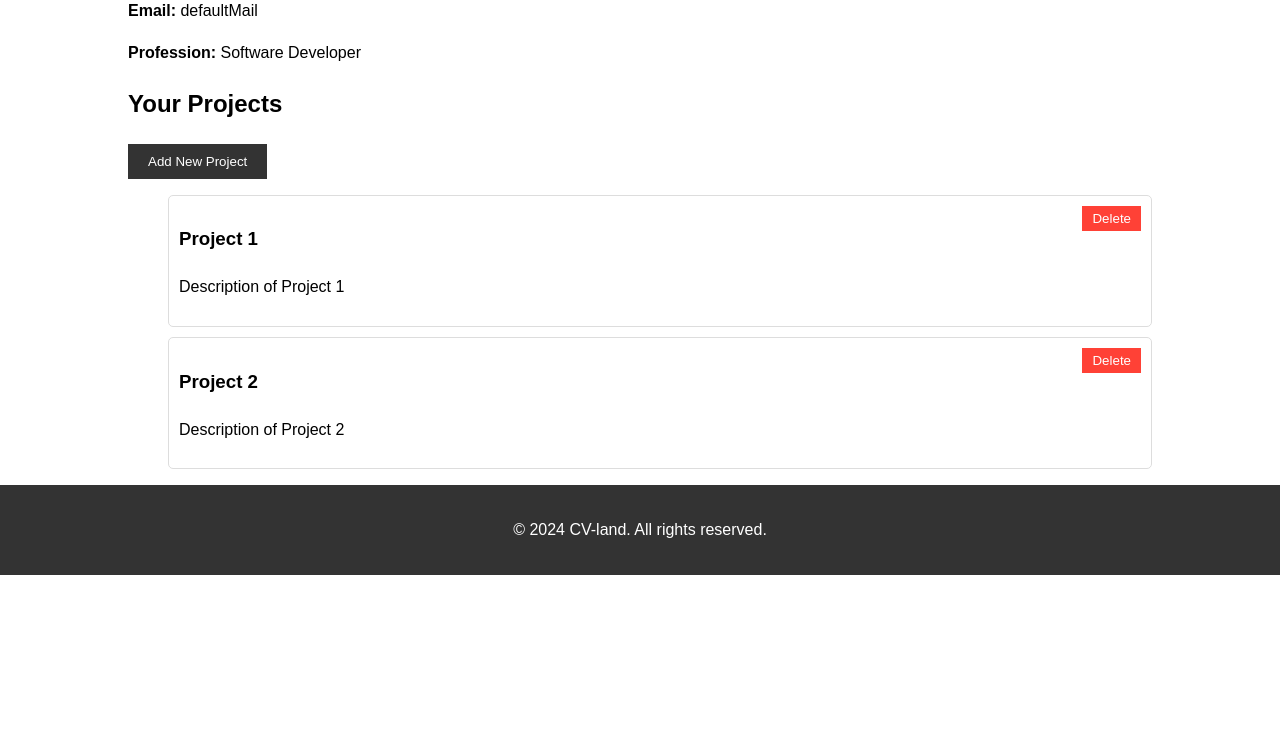
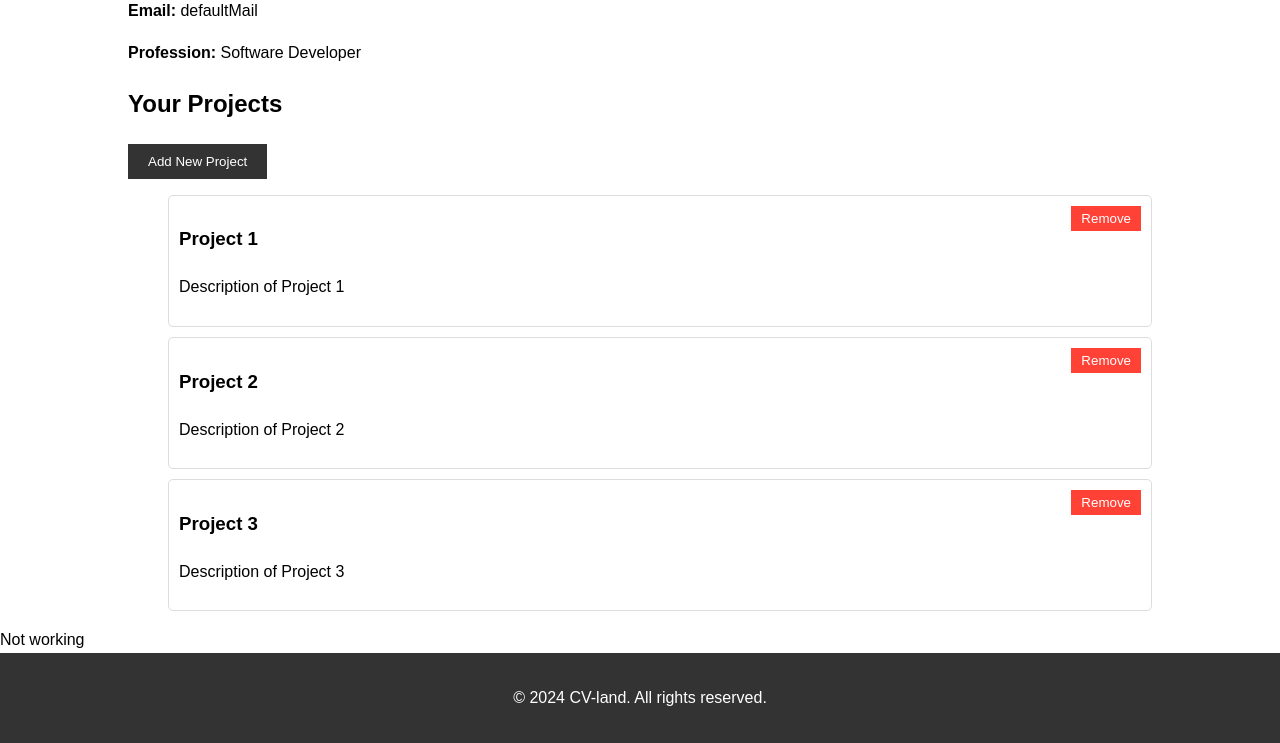
Before and after one commit to H1ld/TP_PHP, a PHP site: page /pages/profile.php in a window 1280 px wide. Shown: the part 319-1062 px from the top of the page. Before the commit the page ends 894 px from the top, so only its background shows below. Run offline with PHP 8.4, Linux system fonts and the light colour scheme.

Commit message:
created forms to add and remove projects

```diff
--- /dev/null
+++ b/app/public/data/object.php
@@ -0,0 +1,37 @@
+<?php
+session_start();
+
+class Project {
+  // Properties
+  public $name;
+  public $description;
+
+  function __construct($name, $description) {
+    $this->name = $name;
+    $this->description = $description;
+  }
+
+  // Methods
+  function set_name($name) {
+    $this->name = $name;
+  }
+  function get_name() {
+    return $this->name;
+  }
+
+  function set_description($description) {
+    $this->description = $description;
+  }
+  function get_description() {
+    return $this->description;
+  }
+}
+
+if (!isset($_SESSION['projects'])) {
+  $_SESSION['projects'] = [];
+  $_SESSION['projects'][] = new Project("Project 1", "Description of Project 1");
+  $_SESSION['projects'][] = new Project("Project 2", "Description of Project 2");
+  $_SESSION['projects'][] = new Project("Project 3", "Description of Project 3");
+}
+
+?>
--- a/app/public/pages/profile.php
+++ b/app/public/pages/profile.php
@@ -1,4 +1,7 @@
 <?php
+
+include '../data/object.php';
+
 // Sets default variable values if session is not set
 if (!isset($_SESSION['name'])) {
     $_SESSION['name'] = "defaultName";
@@ -7,9 +10,18 @@ if (!isset($_SESSION['name'])) {
 
 // Modifies variable when form is sent
 if ($_SERVER["REQUEST_METHOD"] == "POST") {
-    $_SESSION['name'] = $_POST['name'];
-    $_SESSION['email'] = $_POST['email'];
+    if(isset($_POST['projectName']) && isset($_POST['projectDescription'])){
+        $newProject = new Project($_POST['projectName'], $_POST['projectDescription']);
+    $_SESSION['projects'][] = $newProject;  // Add to the session-stored array
+    } elseif (isset($_POST['removeProject'])) {
+        $index = $_POST['removeProject'];
+        array_splice($_SESSION['projects'], $index, 1);
+        $_SESSION['projects']= array_values($_SESSION['projects']); //Re-index the array
+    }
+    header("Refresh:0");
 }
+
+$projects = $_SESSION['projects'];
 ?>
 
 
@@ -38,34 +50,44 @@ if ($_SERVER["REQUEST_METHOD"] == "POST") {
             <h2>Your Projects</h2>
             <button id="add-project-btn" class="btn">Add New Project</button>
             <ul class="project-list">
-                <li class="project-item">
-                    <div class="project-content">
-                        <h3>Project 1</h3>
-                        <p>Description of Project 1</p>
-                    </div>
-                    <button class="delete-btn">Delete</button>
-                </li>
-                <li class="project-item">
-                    <div class="project-content">
-                        <h3>Project 2</h3>
-                        <p>Description of Project 2</p>
-                    </div>
-                    <button class="delete-btn">Delete</button>
-                </li>
+
+                <?php foreach ($projects as $index => $project): ?>
+                    <li class="project-item">
+                        <div class="project-content">
+                            <h3><?php echo $project->get_name(); ?></h3>
+                            <p><?php echo $project->get_description(); ?></p>
+                        </div>
+
+                        <form method="post">
+                            <input type="hidden" name="removeProject" value="<?php echo $index; ?>">
+                            <button type="submit" class="delete-btn">Remove</button>
+                        </form>
+
+
+                    </li>
+                <?php endforeach; ?>
+
             </ul>
         </section>
     </main>
+    <?php
+    if ($_SERVER["REQUEST_METHOD"] == "POST") {
+        echo "POST WORKING";
+     } else {
+       echo "Not working";
+     }
+    ?>
 
     <div id="add-project-popup" class="popup">
         <div class="popup-content">
             <span class="close">&times;</span>
             <h2>Add New Project</h2>
-            <form id="add-project-form">
-                <label for="project-name">Project Name:</label>
-                <input type="text" id="project-name" name="project-name" required>
+            <form id="add-project-form" method="POST">
+                <label for="projectName">Project Name:</label>
+                <input type="text" id="projectName" name="projectName" value="" required>
 
-                <label for="project-description">Project Description:</label>
-                <textarea id="project-description" name="project-description" required></textarea>
+                <label for="projectDescription">Project Description:</label>
+                <textarea id="projectDescription" name="projectDescription" value="" required></textarea>
 
                 <button type="submit" class="btn">Add Project</button>
             </form>
@@ -73,6 +95,12 @@ if ($_SERVER["REQUEST_METHOD"] == "POST") {
     </div>
 
     <?php include 'footer.php' ?>
+
+
+
+
+
+
 
     <script>
         const addProjectBtn = document.getElementById('add-project-btn');
@@ -92,44 +120,6 @@ if ($_SERVER["REQUEST_METHOD"] == "POST") {
                 addProjectPopup.style.display = 'none';
             }
         });
-
-        document.getElementById('add-project-form').addEventListener('submit', function(e) {
-            e.preventDefault();
-            const name = document.getElementById('project-name').value;
-            const description = document.getElementById('project-description').value;
-
-            const projectList = document.querySelector('.project-list');
-            const newProject = document.createElement('li');
-            newProject.className = 'project-item';
-            newProject.innerHTML = `
-                <div class="project-content">
-                    <h3>${name}</h3>
-                    <p>${description}</p>
-                </div>
-                <button class="delete-btn">Delete</button>
-            `;
-            projectList.appendChild(newProject);
-
-            // Add event listener to the new delete button
-            newProject.querySelector('.delete-btn').addEventListener('click', deleteProject);
-
-            // Clear form and close popup
-            e.target.reset();
-            addProjectPopup.style.display = 'none';
-        });
-
-        // Function to delete a project
-        function deleteProject(e) {
-            const projectItem = e.target.closest('.project-item');
-            if (projectItem) {
-                projectItem.remove();
-            }
-        }
-
-        // Add event listeners to existing delete buttons
-        document.querySelectorAll('.delete-btn').forEach(button => {
-            button.addEventListener('click', deleteProject);
-        });
     </script>
 </body>
 </html>
```
